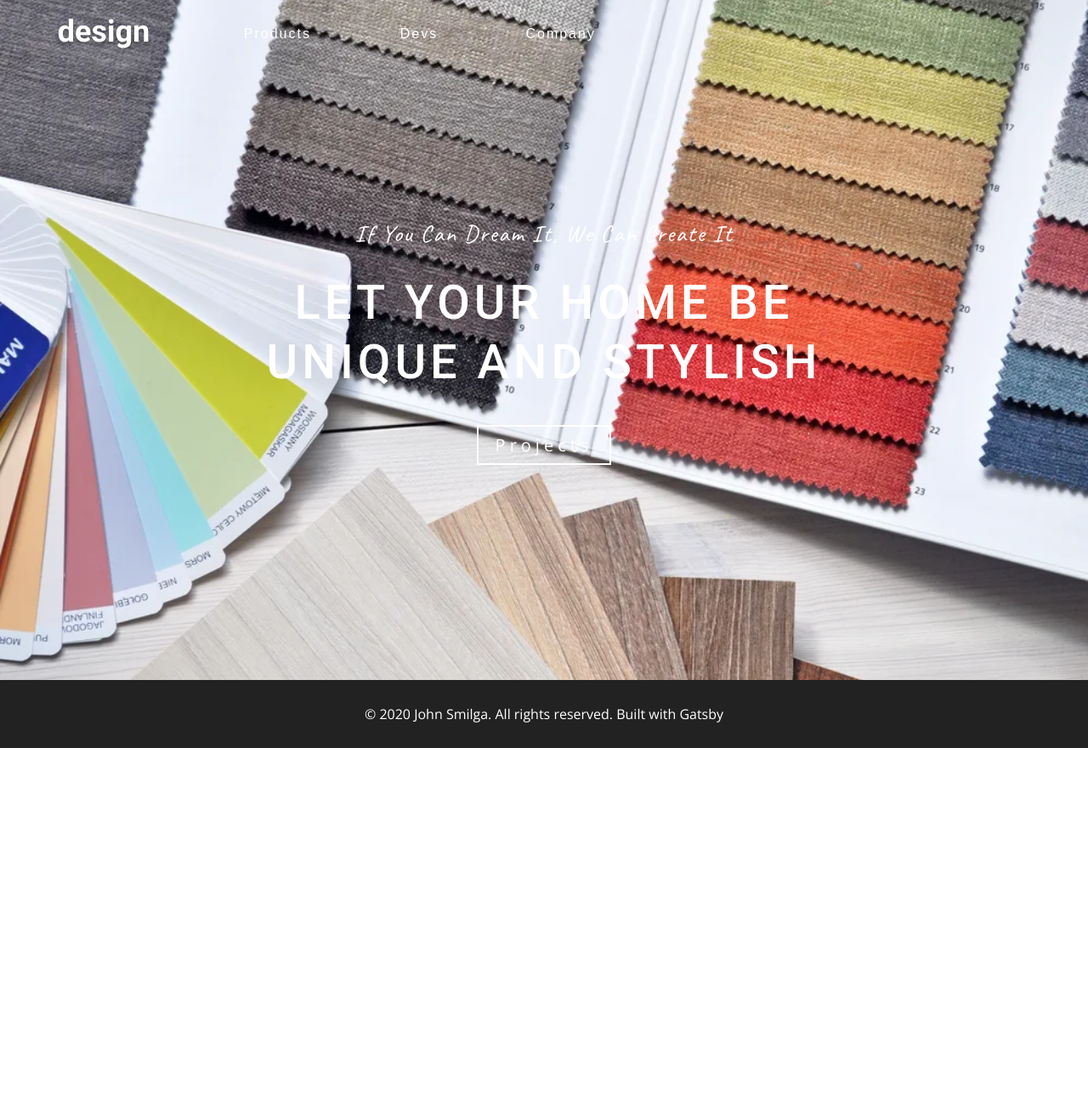
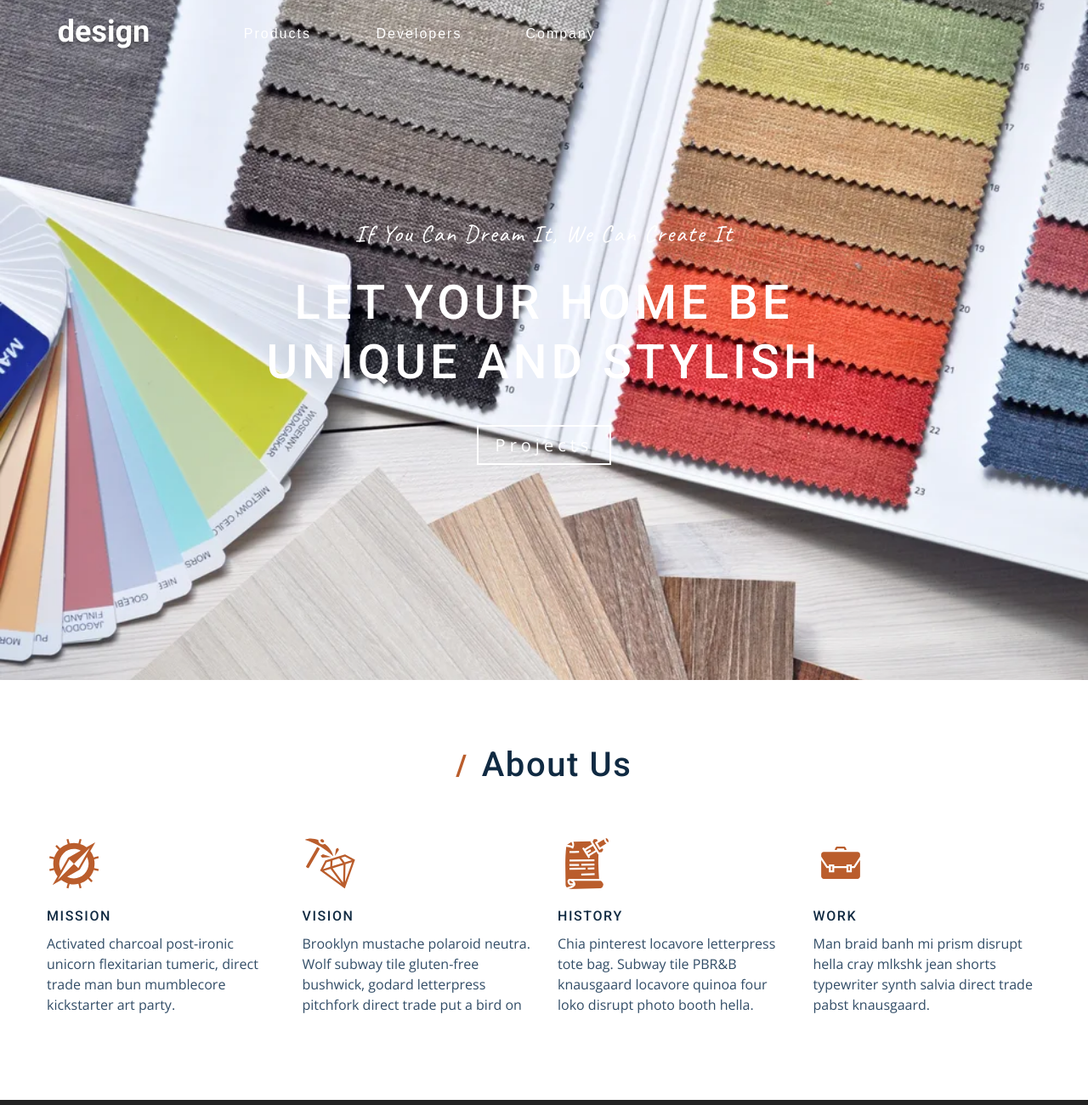
Before and after one commit to keremcanb/design-shop-app-gatsby-airtable, a Gatsby site: page / in a window 1280 px wide. Shown: the top 1300 px of the page at 85% size. Before the commit the page ends 880 px from the top, so only its background shows below. Built offline with nearby package versions, Linux system fonts and the light colour scheme; Gatsby itself is replaced by a stand-in of ours.

Commit message:
about-title comps.

```diff
--- a/src/components/About/About.js
+++ b/src/components/About/About.js
@@ -3,6 +3,20 @@ import Title from '../Layout/Title/Title';
 import services from '../../constants/services';
 import { Wrapper } from './styles';
 
-const About = () => <h2>about component</h2>;
+const About = () => (
+  <Wrapper className="section">
+    <Title title="about us" />
+
+    <div className="section-center">
+      {services.map(({ id, icon, label, text }) => (
+        <article key={id}>
+          <span>{icon}</span>
+          <h4>{label}</h4>
+          <p>{text}</p>
+        </article>
+      ))}
+    </div>
+  </Wrapper>
+);
 
 export default About;
--- a/src/components/Layout/Navbar/Navbar.js
+++ b/src/components/Layout/Navbar/Navbar.js
@@ -23,7 +23,7 @@ const Navbar = () => (
           <button>products</button>
         </li>
         <li>
-          <button>devs</button>
+          <button>developers</button>
         </li>
         <li>
           <button>company</button>
--- a/src/components/Layout/Title/Title.js
+++ b/src/components/Layout/Title/Title.js
@@ -1,6 +1,12 @@
 import React from 'react';
 import { Wrapper } from './styles';
 
-const Title = ({ title }) => <h2>title component</h2>;
+const Title = ({ title }) => (
+  <Wrapper>
+    <h2>
+      <span>/</span> {title}
+    </h2>
+  </Wrapper>
+);
 
 export default Title;
--- a/src/pages/index.js
+++ b/src/pages/index.js
@@ -10,17 +10,11 @@ import {
   GridProjects
 } from '../components';
 import SEO from '../components/Seo/seo';
-// import Layout from '../components/Layout/layout';
-// import Hero from '../components/Hero/Hero';
-// import About from '../components/About/About';
-// import Projects from '../components/Projects/Projects';
-// import Survey from '../components/Survey/Survey';
-// import Slider from '../components/Slider/Slider';
-// import GridProjects from '../components/GridProjects/GridProjects';
 
 const HomePage = () => (
   <Layout>
     <Hero />
+    <About />
   </Layout>
 );
 
```
